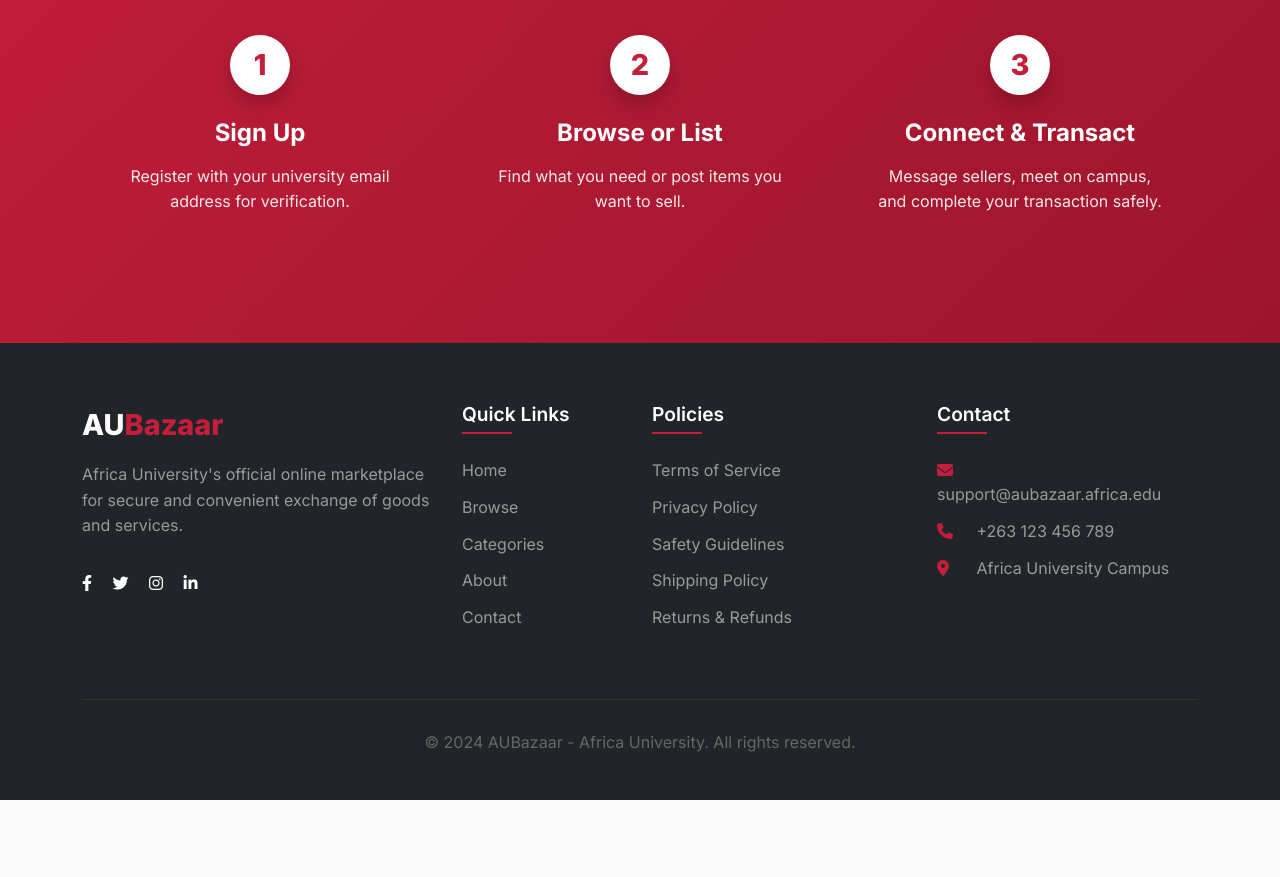
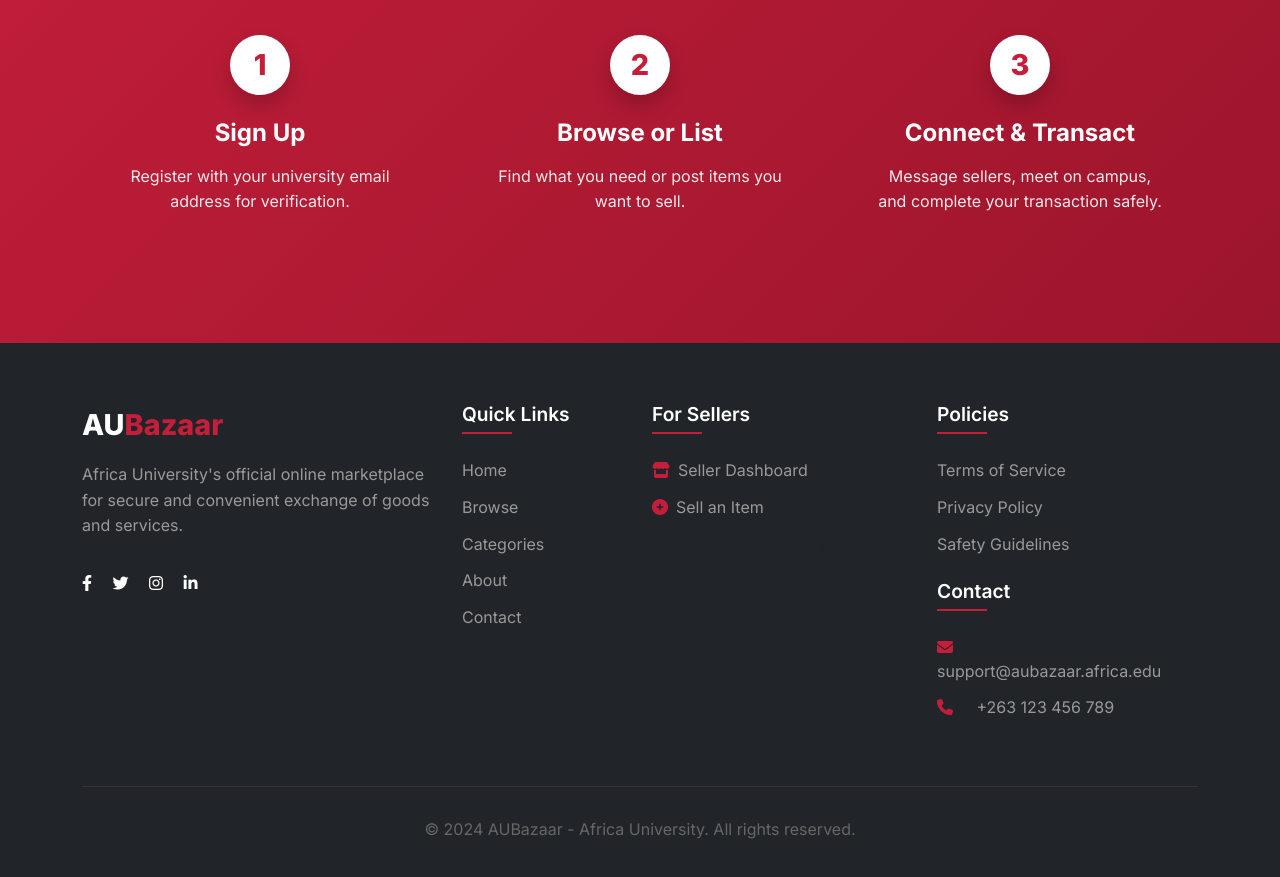
Before and after one commit to mjmatongo-debug/AUBazaar-Marketplace, a plain HTML site: page index.html in a window 1280 px wide. Shown: the part 2676-3553 px from the top of the page. Before the commit the page ends 3476 px from the top, so only its background shows below. Drawn offline with nearby package versions, Linux system fonts and the light colour scheme.

Commit message:
Refactor footer section in index.html

```diff
--- a/index.html
+++ b/index.html
@@ -884,6 +884,7 @@
         </div>
     </section>
 
+
 <!-- Footer -->
 <footer class="footer">
     <div class="container">
@@ -902,6 +903,7 @@
                     <a href="#" class="text-white"><i class="fab fa-linkedin-in"></i></a>
                 </div>
             </div>
+
             <div class="col-lg-2 col-md-6 mb-4">
                 <h5 class="footer-title">Quick Links</h5>
                 <ul class="footer-links">
@@ -912,29 +914,42 @@
                     <li><a href="contact.html">Contact</a></li>
                 </ul>
             </div>
+
+            <!-- SIMPLIFIED SELLER SECTION - Just ONE link to dashboard -->
             <div class="col-lg-3 col-md-6 mb-4">
+                <h5 class="footer-title">For Sellers</h5>
+                <ul class="footer-links">
+                    <li><a href="seller-dashboard.html">
+                        <i class="fas fa-store me-2" style="color: var(--au-red);"></i>Seller Dashboard
+                    </a></li>
+                    <li><a href="create-listing.html">
+                        <i class="fas fa-plus-circle me-2" style="color: var(--au-red);"></i>Sell an Item
+                    </a></li>
+                </ul>
+                <p class="text-muted small mt-3">
+                    <i class="fas fa-info-circle"></i>
+                    Manage all your items in one place
+                </p>
+            </div>
+
+            <div class="col-lg-3 mb-4">
                 <h5 class="footer-title">Policies</h5>
                 <ul class="footer-links">
                     <li><a href="#">Terms of Service</a></li>
                     <li><a href="#">Privacy Policy</a></li>
                     <li><a href="#">Safety Guidelines</a></li>
-                        <li><a href="#">Shipping Policy</a></li>
-                        <li><a href="#">Returns & Refunds</a></li>
                 </ul>
-                </div>
-                <div class="col-lg-3 mb-4">
-                    <h5 class="footer-title">Contact</h5>
+
+                <h5 class="footer-title mt-4">Contact</h5>
                 <div class="contact-info">
                     <i class="fas fa-envelope"></i> support@aubazaar.africa.edu
                 </div>
                 <div class="contact-info">
                     <i class="fas fa-phone"></i> +263 123 456 789
                 </div>
-                    <div class="contact-info">
-                        <i class="fas fa-map-marker-alt"></i> Africa University Campus
             </div>
         </div>
-            </div>
+
         <div class="footer-bottom">
             <p>&copy; 2024 AUBazaar - Africa University. All rights reserved.</p>
         </div>
```
Lines whose indentation alone changed are shown as unchanged.
